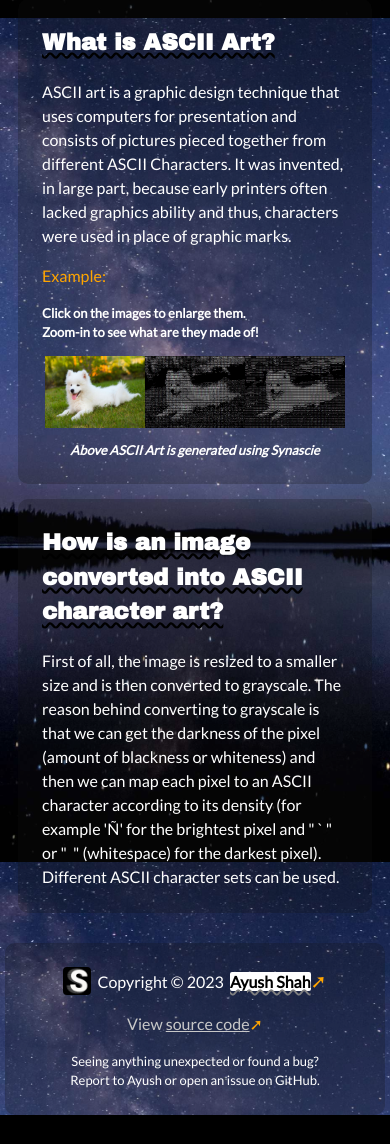
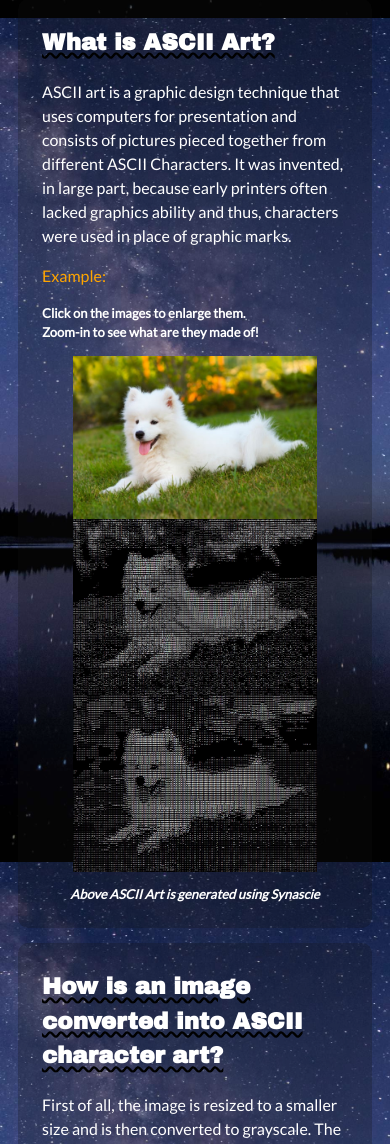
Before and after one commit to AyushShahh/synascie, a Flask app: page / in a window 390 px wide. Shown: the part 826-1970 px from the top of the page. Before the commit the page ends 1941 px from the top, so only its background shows below. Run offline with Flask 2, Linux system fonts and the light colour scheme; some libraries are stand-ins or nearby versions.

Commit message:
Overflow set to scroll solving reduced image width Also, set flex direction to column in style.css of .align in index.html.

```diff
--- a/static/styles.css
+++ b/static/styles.css
@@ -18,19 +18,28 @@ body {
 img.img-enlargeable {
     height: auto;
     width: 33%;
+    /* min-width: 300px; */
+    /* display: flex; */
 }
 .art {
-    width: 90%;
+    /* width: 90%; */
     margin: 0 auto;
     margin-top: 10px;
     background-color: #000;
     padding: 5px;
-    font-size: 0.2vw;
+    font-size: 3px;         /*  0.2vw; */
     line-height: 0pt;
     text-align: center;
     font-family: 'Courier';
     color: #fff;
     /* font-weight: bold; */
+}
+#art{
+    overflow-x: scroll;
+
+}
+#art::-webkit-scrollbar {
+    display: none;
 }
 
 .align button {
@@ -222,11 +231,6 @@ input[type=radio], img, button, #file {
         width: 330px !important;
     }
 
-    .section img {
-        width: 100px;
-        height: auto;
-    }
-
     #file {
         width: 80%;
     }
@@ -238,4 +242,11 @@ input[type=radio], img, button, #file {
     .radio {
         font-size: 15px;
     }
+    .align{
+        flex-direction: column;
+        align-items: center;
+    }
+    img.img-enlargeable{
+        width: 80%;
+    }
 }
```
